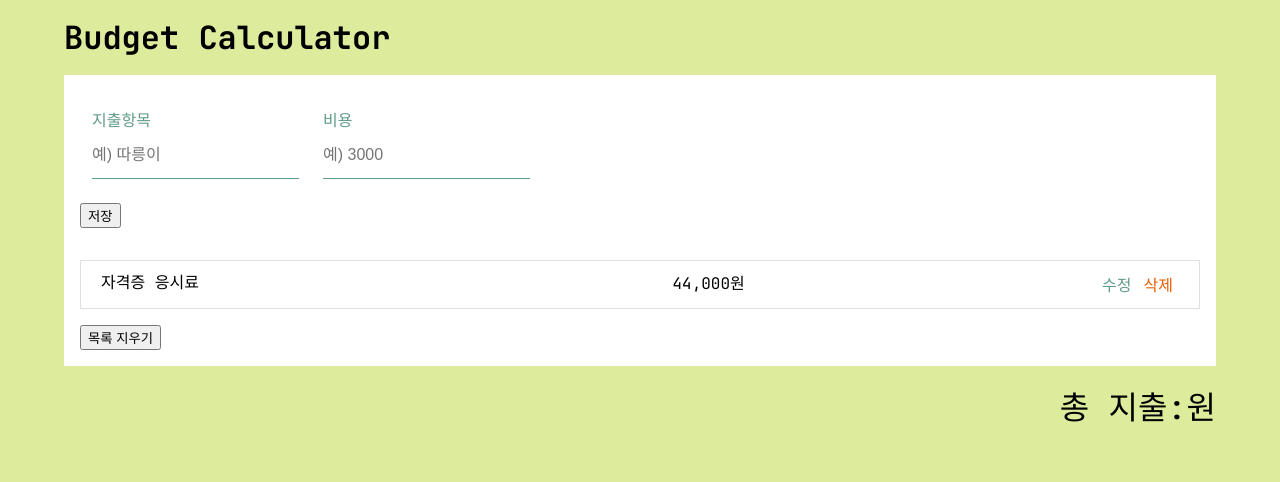
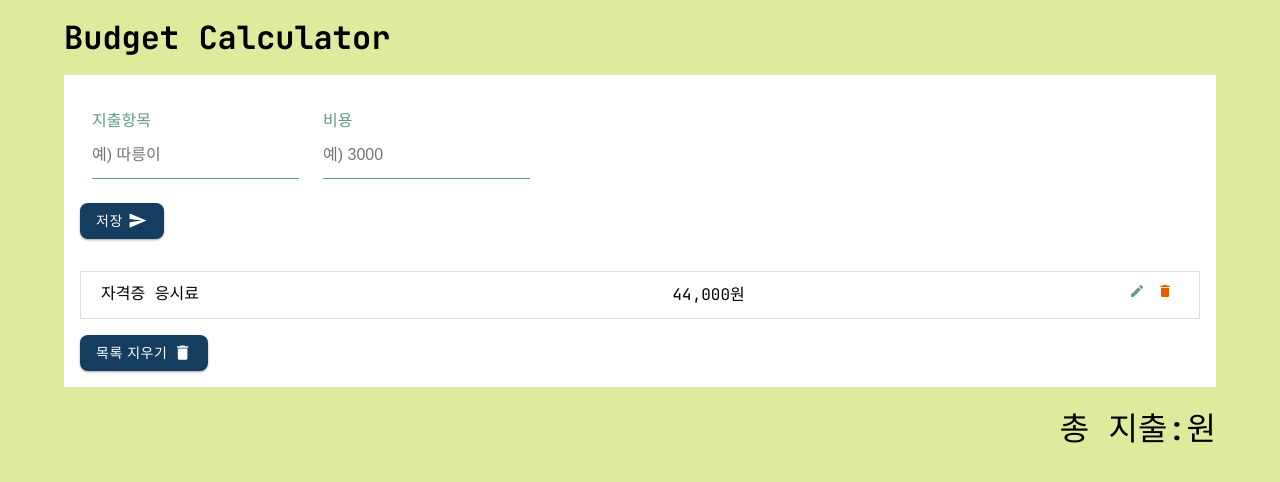
Before and after one commit to junemargot/react-budget-app, a React (Vite) app: page / in a window 1280 px wide. Shown: the top 482 px of the page. Built offline with nearby package versions, Linux system fonts and the light colour scheme.

Commit message:
style: react-icons 패키지 추가 및 버튼 스타일링 - react-icons 패키지 설치 및 의존성 추가 - 버튼 내부 아이콘 사용하여 스타일링

```diff
--- a/package.json
+++ b/package.json
@@ -11,7 +11,8 @@
   },
   "dependencies": {
     "react": "^19.1.0",
-    "react-dom": "^19.1.0"
+    "react-dom": "^19.1.0",
+    "react-icons": "^5.5.0"
   },
   "devDependencies": {
     "@eslint/js": "^9.25.0",
--- a/src/components/ExpenseForm.jsx
+++ b/src/components/ExpenseForm.jsx
@@ -1,5 +1,6 @@
 import React, { Component } from 'react'
 import "./ExpenseForm.css";
+import { MdSend } from 'react-icons/md';
 export class ExpenseForm extends Component {
   render() {
     return (
@@ -14,7 +15,7 @@ export class ExpenseForm extends Component {
             <input type='text' className='form-control' id='amount' name='amount' placeholder='예) 3000' />
           </div>
         </div>
-        <button type='submit'>저장</button>
+        <button type='submit' className='btn'>저장<MdSend className='btn-icon' /></button>
       </form>
     )
   }
--- a/src/components/ExpenseItem.jsx
+++ b/src/components/ExpenseItem.jsx
@@ -1,5 +1,6 @@
 import React, { Component } from 'react'
 import "./ExpenseItem.css";
+import { MdDelete, MdEdit } from 'react-icons/md';
 
 export class ExpenseItem extends Component {
   render() {
@@ -10,8 +11,8 @@ export class ExpenseItem extends Component {
           <span className="amount"> 44,000원</span>
         </div>
         <div>
-          <button className='edit-btn'>수정</button>
-          <button className='clear-btn'>삭제</button>
+          <button className='edit-btn'><MdEdit /></button>
+          <button className='clear-btn'><MdDelete /></button>
         </div>
       </li>
     )
--- a/src/components/ExpenseList.jsx
+++ b/src/components/ExpenseList.jsx
@@ -1,6 +1,7 @@
 import React, { Component } from 'react'
 import ExpenseItem from './ExpenseItem';
 import "./ExpenseList.css";
+import { MdDelete } from 'react-icons/md';
 
 export class ExpenseList extends Component {
   render() {
@@ -11,6 +12,7 @@ export class ExpenseList extends Component {
         </ul>
         <button className="btn">
             목록 지우기
+            <MdDelete className='btn-icon' />
           </button>
       </>
     )
--- a/src/index.css
+++ b/src/index.css
@@ -23,9 +23,9 @@
 }
 
 :root {
-  --primaryColor: #ffe066;
+  --primaryColor: #FFE066;
   --secondColor: #DDEB9D;
-  --mainWhite: #fff;
+  --mainWhite: #FFF;
   --mainDark: #143D60;
   --mainRed: #EB5B00;
   --mainGreen: #619B8A;
@@ -48,3 +48,33 @@ h1 {
   margin: 1rem 0;
   font-weight: 700;
 }
+
+.btn {
+  text-decoration: none;
+  color: var(--mainWhite);
+  background-color: var(--mainDark);
+  text-align: center;
+  letter-spacing: .5px;
+  font-size: 14px;
+  outline: 0;
+  border: none;
+  border-radius: 8px;
+  display: block;
+  height: 36px;
+  line-height: 36px;
+  padding: 0 16px;
+  cursor: pointer;
+  box-shadow: 0 1px 3px rgba(0, 0, 0, .12), 0 1px 2px rgba(0, 0, 0, .24);
+  transition: all .3s linear;
+  display: flex;
+  align-items: center;
+}
+
+.btn:hover {
+  box-shadow: 0 14px 28px rgba(0, 0, 0, .10), 0 10px 10px rgba(0, 0, 0, .12);
+}
+
+.btn-icon {
+  margin-left: .35rem;
+  font-size: 1.2rem;
+}
```
Also changed, not shown: 1 other file (tests, documents, lock files or other folders).
